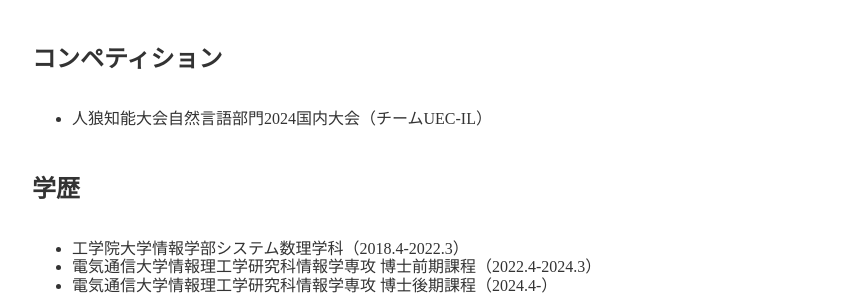
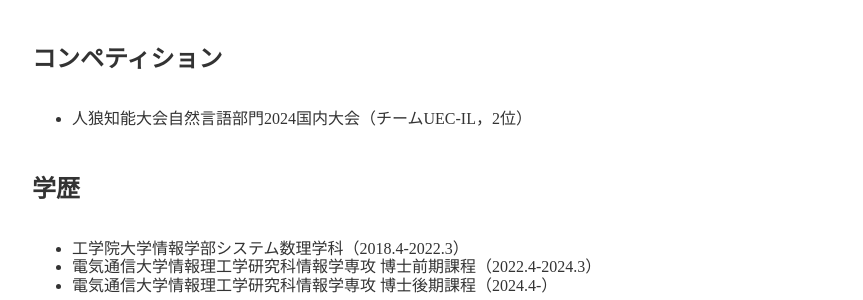
Before and after one commit to yoshi-chanaka/yoshi-chanaka.github.io, a Jekyll site: the page built from about.md, in a window 1280 px wide. Shown: the part 777-1077 px from the top of the page, without its empty margins (208-1071 px from the left). Built offline with Jekyll 4.4.1, drawn with Linux system fonts in a browser that asks for light colours; nearby versions of some CDN libraries.

Commit message:
update20240531

```diff
--- a/about.md
+++ b/about.md
@@ -18,7 +18,7 @@
 * 田中 義規, 稲葉 通将. 対話システムを活用したユーザレビュー作成支援手法の提案. 人工知能学会全国大会 (第38回), 3R5-OS-13c-02, 2024年5月.
 
 ## コンペティション
-* 人狼知能大会自然言語部門2024国内大会（チームUEC-IL）
+* 人狼知能大会自然言語部門2024国内大会（チームUEC-IL，2位）
 
 ## 学歴
 * 工学院大学情報学部システム数理学科（2018.4-2022.3）
```
